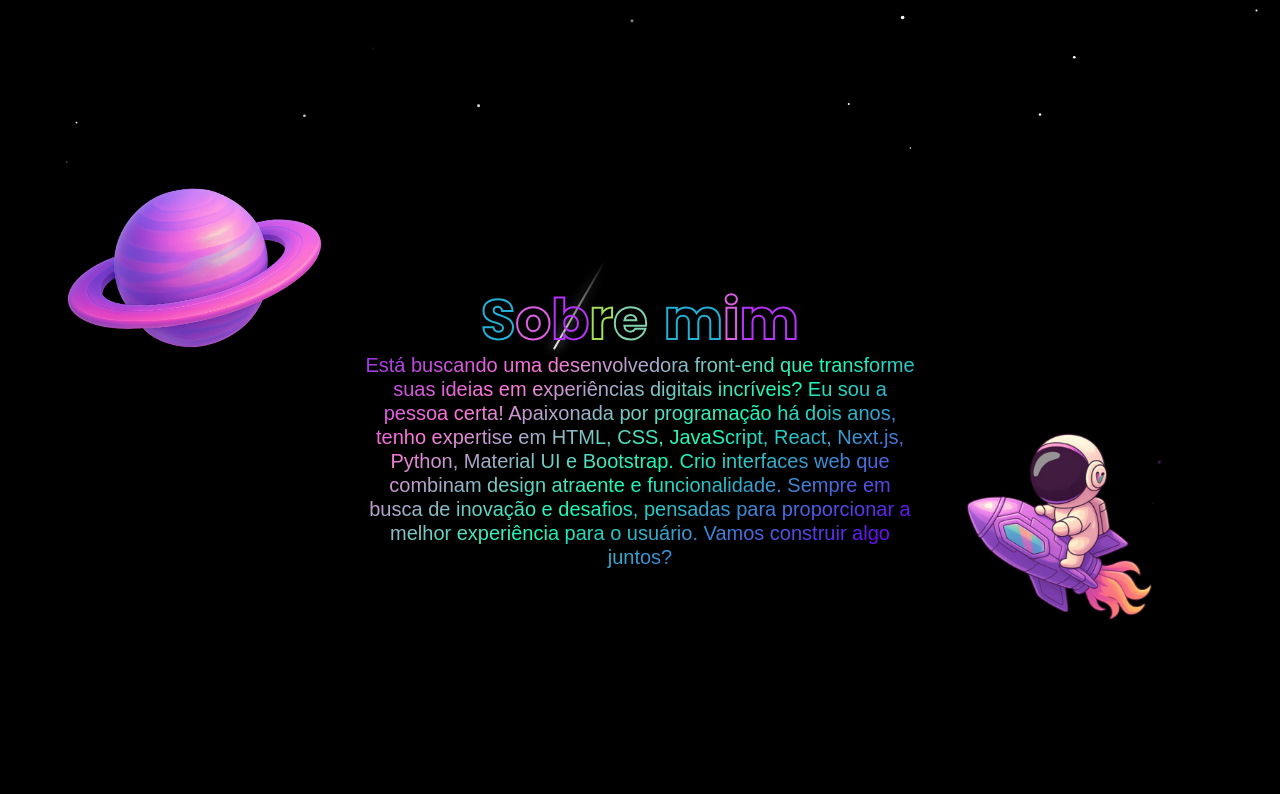
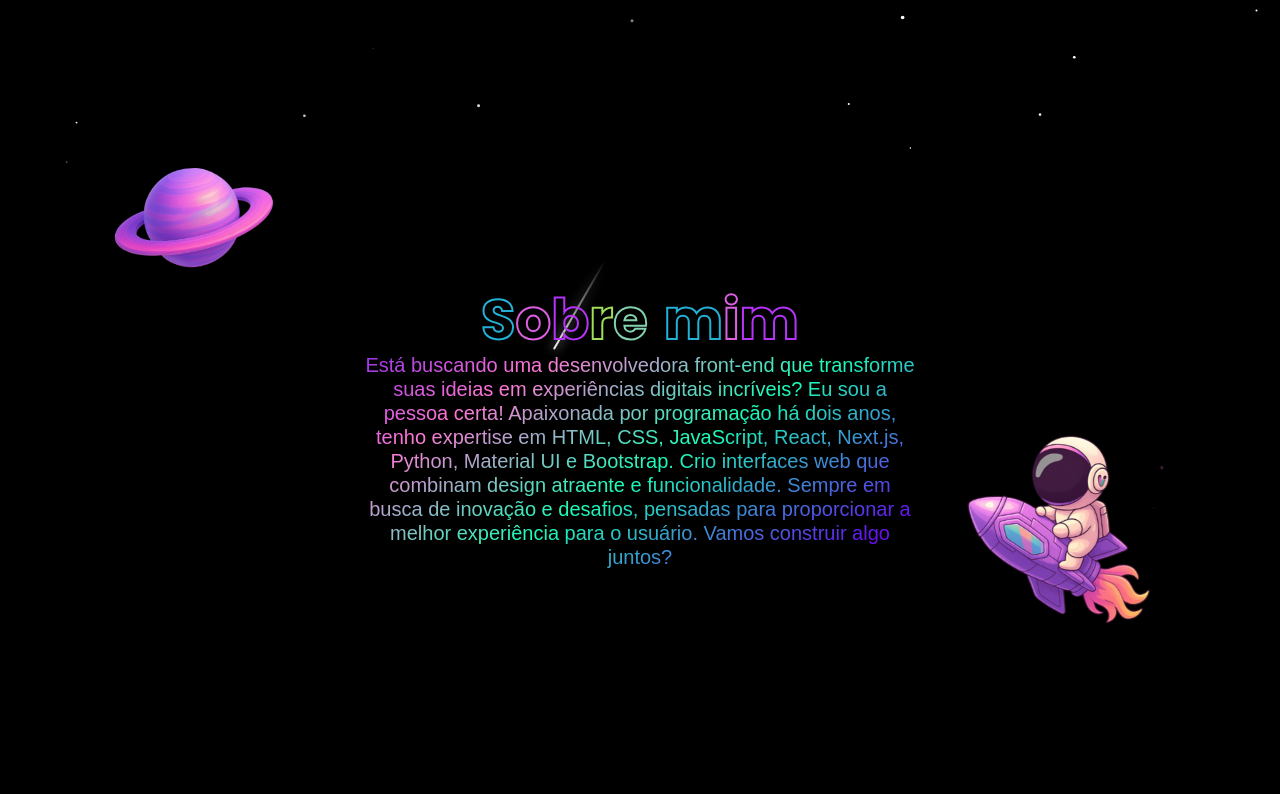
Before and after one commit to Vanz-silva/meu-portifolio-v2, a Next.js app: page / in a window 1280 px wide. Shown: the part 626-1420 px from the top of the page. Built offline with nearby package versions, Linux system fonts and the light colour scheme.

Commit message:
Ajuste de img para Image

```diff
--- a/src/components/Contato.jsx
+++ b/src/components/Contato.jsx
@@ -1,6 +1,6 @@
 import { Container } from "postcss";
 import React from "react";
-
+import Image from "next/image";
 const Contato = () => {
   return (
     <div className="container">
@@ -27,9 +27,12 @@ const Contato = () => {
         <div className="col-md-5 pt-3 justify-content-end d-flex box-perfil">
           <div className="circle-wrapper" data-aos="zoom-in-up">
             <div className="circle">
-              <img
+              <Image
                 src="/img/vr.png"
-                width="100%"
+                width={0}
+                height={0}
+                sizes="100%"
+                style={{ width: "100%", height: "auto" }}
                 alt="Descrição da imagem"
                 className="img-fluid"
               />
--- a/src/sections/About.jsx
+++ b/src/sections/About.jsx
@@ -35,9 +35,12 @@ const About = () => {
               <div className="circle-border border2"></div>
               <div className="circle-border border3"></div>
               <div className="circle">
-                <img
+                <Image
+                  sizes="100%"
+                  style={{ width: "100%", height: "100%" }}
                   src="/img/cyberVanz.png"
-                  width="60%"
+                  width={0}
+                  height={0}
                   alt="Descrição da imagem"
                   className="img-fluid"
                 />
@@ -102,19 +105,22 @@ const About = () => {
             <Image
               src="/img/saturno.png"
               alt="Planeta Saturno"
-              width={200}
-              height={200}
+              width={100}
+              height={100}
               className="floating-img planeta-img"
               sizes="100%"
-              style={{ width: "80%", height: "auto" }}
+              style={{ width: "50%", height: "auto" }}
             />
           </div>
           <div id="foguete" className="col-4">
-            <img
+            <Image
+              width={100}
+              height={100}
               src="/img/foguet.png"
-              width="100%"
+              sizes="100%"
+              style={{ width: "100%", height: "auto" }}
               alt="Descrição da imagem"
-              className="img-fluid floating-img"
+              className="img-fluid floating-img  planeta-img"
             />
           </div>
         </div>
```
